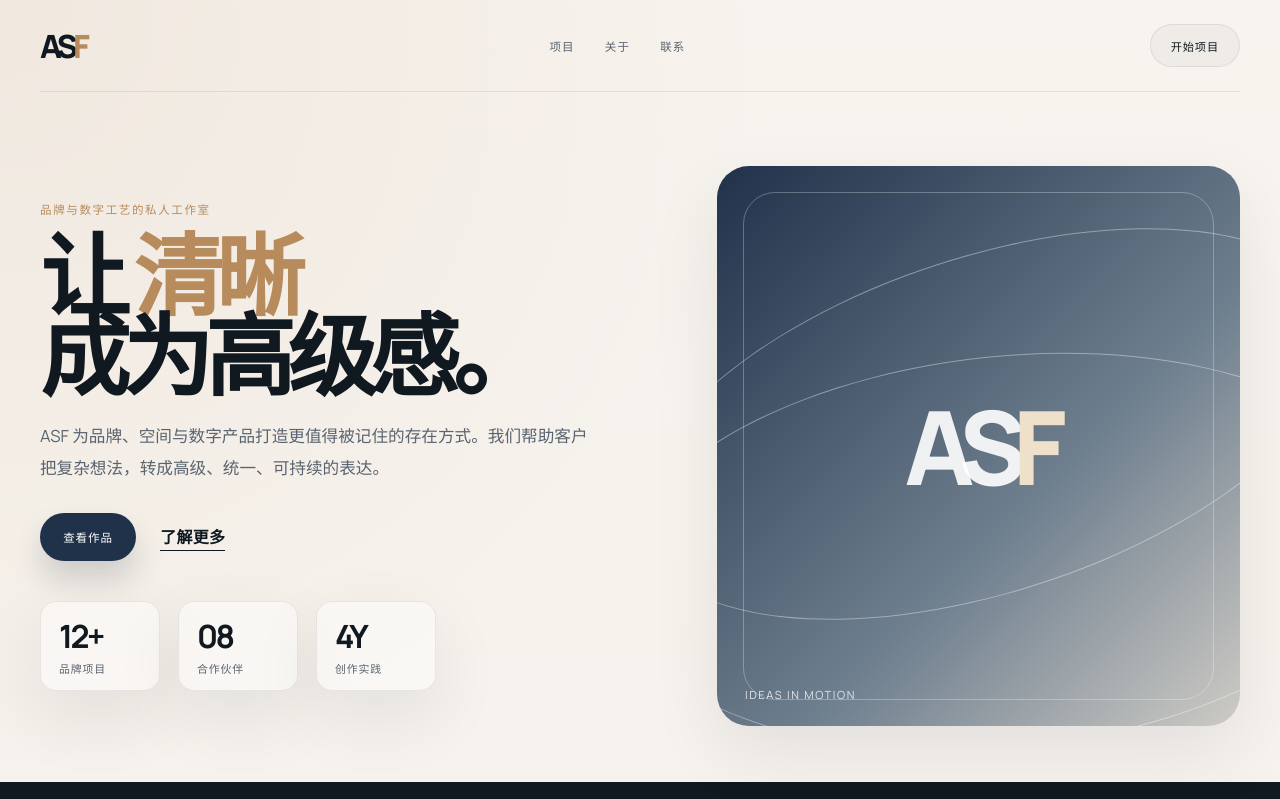
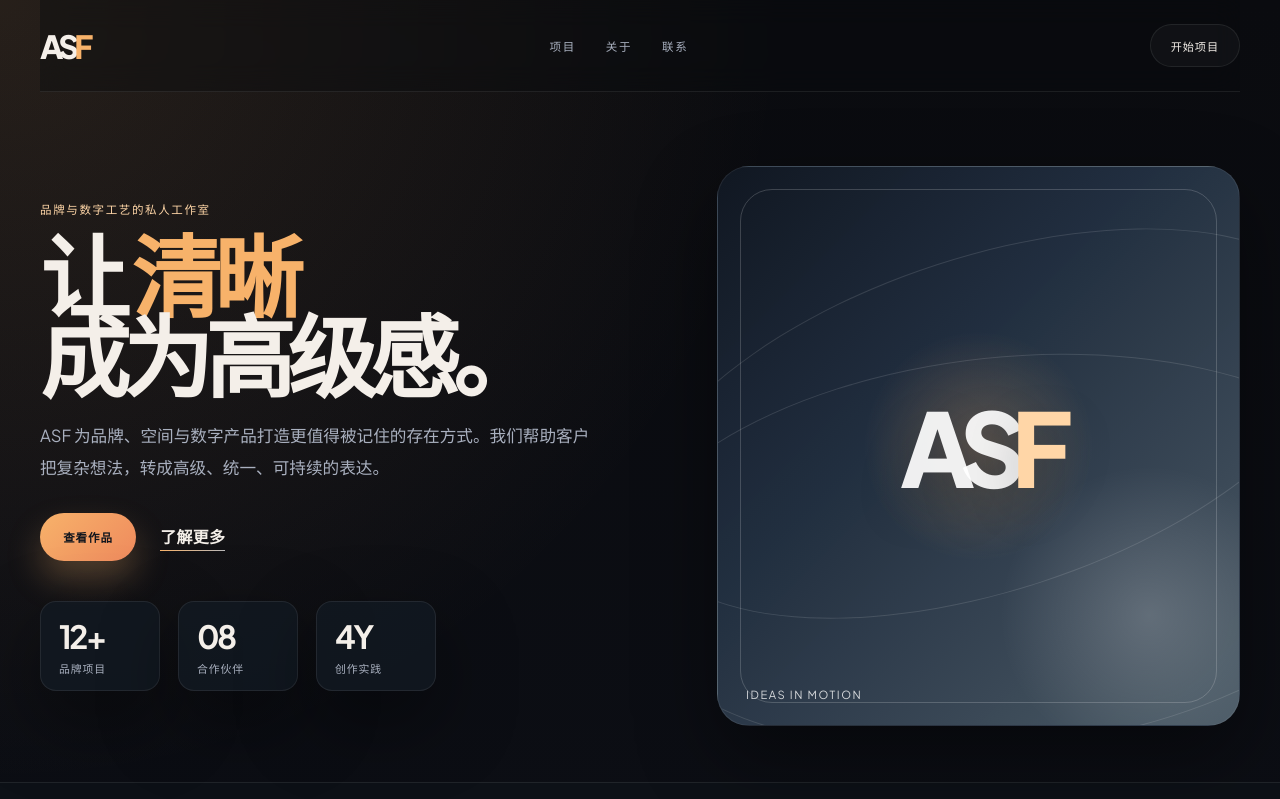
Before and after one commit to hexiaochen666/nextjs, a Next.js app: page / in a window 1280 px wide. Shown: the top 799 px of the page. Built offline with nearby package versions, Linux system fonts and the light colour scheme.

Commit message:
Update homepage styling to a darker editorial luxury design while preserving the existing layout and content structure.

```diff
--- a/app/globals.css
+++ b/app/globals.css
@@ -1,18 +1,17 @@
-@import url('https://fonts.googleapis.com/css2?family=Manrope:wght@400;500;600;700;800&family=Noto+Sans+SC:wght@400;500;600;700;800&display=swap');
+@import url('https://fonts.googleapis.com/css2?family=Manrope:wght@400;500;600;700;800&family=Plus+Jakarta+Sans:wght@400;500;600;700;800&family=Noto+Sans+SC:wght@400;500;600;700;800&display=swap');
 
 :root {
-  --bg: #f7f3ee;
-  --bg-2: #f1ece5;
-  --panel: rgba(255, 255, 255, 0.78);
-  --panel-strong: #ffffff;
-  --ink: #101820;
-  --muted: #5a6470;
-  --line: rgba(16, 24, 32, 0.08);
-  --accent: #20314a;
-  --accent-soft: #dfe8f4;
-  --gold: #b78b5b;
-  --gold-soft: #efe0ca;
-  --shadow: 0 26px 70px rgba(16, 24, 32, 0.08);
+  --bg: #0a0b0f;
+  --bg-2: #121826;
+  --panel: rgba(17, 21, 30, 0.72);
+  --panel-strong: #121a27;
+  --ink: #f4efe9;
+  --muted: #a9b0bf;
+  --line: rgba(255, 255, 255, 0.08);
+  --accent: #f7b26a;
+  --accent-soft: #ffd6a7;
+  --mint: #7de4c7;
+  --shadow: 0 30px 80px rgba(0, 0, 0, 0.42);
   --radius-xl: 32px;
   --radius-lg: 22px;
   --radius-md: 16px;
@@ -25,10 +24,12 @@ body {
   min-height: 100vh;
   color: var(--ink);
   background:
-    radial-gradient(circle at top left, rgba(183, 139, 91, 0.10), transparent 20%),
+    radial-gradient(circle at top left, rgba(247, 178, 106, 0.12), transparent 20%),
+    radial-gradient(circle at bottom right, rgba(125, 228, 199, 0.10), transparent 22%),
     linear-gradient(180deg, var(--bg) 0%, var(--bg-2) 100%);
-  font-family: "Manrope", "Noto Sans SC", sans-serif;
+  font-family: "Plus Jakarta Sans", "Manrope", "Noto Sans SC", sans-serif;
 }
+
 a { color: inherit; text-decoration: none; }
 img { max-width: 100%; display: block; }
 button, input, textarea { font: inherit; }
@@ -37,39 +38,49 @@ button, input, textarea { font: inherit; }
   min-height: 100vh;
   padding-bottom: 80px;
 }
+
 .container {
   width: min(1200px, calc(100% - 42px));
   margin: 0 auto;
 }
+
 .topbar {
   height: 92px;
   display: flex;
   align-items: center;
   justify-content: space-between;
   border-bottom: 1px solid var(--line);
+  background: rgba(10, 11, 15, 0.38);
+  backdrop-filter: blur(14px);
 }
+
 .brand-mark {
   font-size: 2rem;
   font-weight: 800;
   letter-spacing: -0.15em;
   color: var(--ink);
 }
+
 .brand-mark span {
-  color: var(--gold);
+  color: var(--accent);
 }
+
 .nav-links {
   display: flex;
   align-items: center;
   gap: 30px;
   color: var(--muted);
   font-size: 0.72rem;
-  letter-spacing: 0.1em;
+  letter-spacing: 0.14em;
   text-transform: uppercase;
 }
+
 .nav-links a {
   transition: color 0.2s ease;
 }
+
 .nav-links a:hover { color: var(--ink); }
+
 .button {
   display: inline-flex;
   align-items: center;
@@ -77,27 +88,33 @@ button, input, textarea { font: inherit; }
   border-radius: 999px;
   transition: transform 0.2s ease, box-shadow 0.2s ease, background 0.2s ease;
 }
+
 .button:hover { transform: translateY(-2px); }
+
 .button-small {
   padding: 0.8rem 1.25rem;
   font-size: 0.7rem;
   letter-spacing: 0.08em;
   text-transform: uppercase;
 }
+
 .button-light {
-  background: rgba(16, 24, 32, 0.03);
+  background: rgba(255,255,255,0.03);
   border: 1px solid var(--line);
   color: var(--ink);
 }
+
 .button-primary {
-  background: var(--accent);
-  color: white;
-  box-shadow: 0 18px 30px rgba(32, 49, 74, 0.18);
+  background: linear-gradient(135deg, var(--accent) 0%, #ef8a5d 100%);
+  color: #10151d;
+  box-shadow: 0 18px 34px rgba(247, 178, 106, 0.28);
   padding: 1rem 1.45rem;
   font-size: 0.72rem;
   letter-spacing: 0.08em;
   text-transform: uppercase;
+  font-weight: 700;
 }
+
 .text-link {
   color: var(--ink);
   font-weight: 700;
@@ -105,6 +122,7 @@ button, input, textarea { font: inherit; }
   position: relative;
   padding-bottom: 0.2rem;
 }
+
 .text-link::after {
   content: "";
   position: absolute;
@@ -112,7 +130,7 @@ button, input, textarea { font: inherit; }
   bottom: 0;
   width: 100%;
   height: 1px;
-  background: var(--ink);
+  background: linear-gradient(90deg, var(--accent), rgba(255,255,255,0.7));
 }
 
 .hero {
@@ -122,13 +140,15 @@ button, input, textarea { font: inherit; }
   align-items: center;
   padding: 74px 0 56px;
 }
+
 .eyebrow {
   margin: 0 0 18px;
-  color: var(--gold);
+  color: var(--accent-soft);
   font-size: 0.72rem;
   letter-spacing: 0.14em;
   text-transform: uppercase;
 }
+
 .hero h1 {
   margin: 0 0 24px;
   font-size: clamp(3.4rem, 7vw, 7.1rem);
@@ -136,9 +156,11 @@ button, input, textarea { font: inherit; }
   letter-spacing: -0.08em;
   font-weight: 700;
 }
+
 .hero h1 span {
-  color: var(--gold);
+  color: var(--accent);
 }
+
 .lead {
   max-width: 560px;
   margin: 0;
@@ -146,26 +168,30 @@ button, input, textarea { font: inherit; }
   font-size: 1.04rem;
   line-height: 1.9;
 }
+
 .hero-actions {
   display: flex;
   align-items: center;
   gap: 24px;
   margin-top: 30px;
 }
+
 .metrics-row {
   display: flex;
   flex-wrap: wrap;
   gap: 18px;
   margin-top: 40px;
 }
+
 .metric-card {
   min-width: 120px;
   padding: 18px 18px 14px;
-  background: rgba(255,255,255,0.45);
+  background: rgba(18, 25, 34, 0.8);
   border: 1px solid var(--line);
   border-radius: var(--radius-md);
   box-shadow: var(--shadow);
 }
+
 .metric-card strong {
   display: block;
   color: var(--ink);
@@ -173,6 +199,7 @@ button, input, textarea { font: inherit; }
   line-height: 1;
   letter-spacing: -0.08em;
 }
+
 .metric-card span {
   display: block;
   margin-top: 8px;
@@ -181,27 +208,44 @@ button, input, textarea { font: inherit; }
   letter-spacing: 0.08em;
   text-transform: uppercase;
 }
+
 .hero-visual {
   position: relative;
   height: 560px;
   border-radius: var(--radius-xl);
   background:
-    linear-gradient(135deg, rgba(32,49,74,1), rgba(88,108,127,0.86) 60%, rgba(192,190,184,0.75) 100%);
+    radial-gradient(circle at center, rgba(247, 178, 106, 0.25), transparent 30%),
+    linear-gradient(135deg, rgba(17, 24, 35, 0.96) 0%, rgba(36, 50, 68, 0.92) 40%, rgba(91, 109, 122, 0.82) 100%);
   overflow: hidden;
   box-shadow: var(--shadow);
+  border: 1px solid var(--line);
 }
+
 .hero-visual::before {
   content: "";
   position: absolute;
-  inset: 26px;
-  border: 1px solid rgba(255, 255, 255, 0.28);
+  inset: 22px;
+  border: 1px solid rgba(255, 255, 255, 0.18);
   border-radius: var(--radius-xl);
 }
+
+.hero-visual::after {
+  content: "";
+  position: absolute;
+  width: 340px;
+  height: 340px;
+  right: -80px;
+  bottom: -60px;
+  border-radius: 50%;
+  background: radial-gradient(circle, rgba(255,255,255,0.18), transparent 62%);
+}
+
 .hero-orbit {
   position: absolute;
   border-radius: 50%;
-  border: 1px solid rgba(255, 255, 255, 0.38);
+  border: 1px solid rgba(255, 255, 255, 0.12);
 }
+
 .orbit-one {
   width: 140%;
   height: 60%;
@@ -209,6 +253,7 @@ button, input, textarea { font: inherit; }
   top: 16%;
   transform: rotate(-18deg);
 }
+
 .orbit-two {
   width: 150%;
   height: 70%;
@@ -216,20 +261,24 @@ button, input, textarea { font: inherit; }
   top: 34%;
   transform: rotate(-6deg);
 }
+
 .hero-badge {
   position: absolute;
   left: 50%;
   top: 50%;
   transform: translate(-50%, -50%);
-  color: rgba(255,255,255,0.9);
+  color: rgba(255,255,255,0.92);
   font-size: clamp(4.8rem, 8vw, 8rem);
   font-weight: 800;
   letter-spacing: -0.14em;
+  text-shadow: 0 20px 50px rgba(0,0,0,0.22);
 }
+
 .hero-badge em {
-  color: var(--gold-soft);
+  color: var(--accent-soft);
   font-style: normal;
 }
+
 .hero-note {
   position: absolute;
   left: 28px;
@@ -242,9 +291,12 @@ button, input, textarea { font: inherit; }
 
 .marquee {
   overflow: hidden;
-  background: var(--ink);
-  color: #f7f4ef;
+  background: #0d1117;
+  color: #f4efe9;
+  border-top: 1px solid var(--line);
+  border-bottom: 1px solid var(--line);
 }
+
 .marquee-track {
   display: flex;
   width: max-content;
@@ -256,6 +308,7 @@ button, input, textarea { font: inherit; }
   letter-spacing: 0.12em;
   text-transform: uppercase;
 }
+
 @keyframes marquee {
   from { transform: translateX(0); }
   to { transform: translateX(-50%); }
@@ -268,42 +321,50 @@ button, input, textarea { font: inherit; }
   font-size: clamp(2.2rem, 4vw, 4rem);
   letter-spacing: -0.07em;
 }
+
 .split-head {
   display: flex;
   justify-content: space-between;
   align-items: end;
   gap: 20px;
 }
+
 .service-grid, .process-grid, .work-grid {
   display: grid;
   gap: 18px;
 }
+
 .service-grid { grid-template-columns: repeat(3, minmax(0, 1fr)); }
+
 .service-card, .process-card,
 .quote-box, .cta-panel,
 .detail-summary, .detail-panel,
 .contact-item {
-  background: rgba(255,255,255,0.58);
+  background: rgba(16, 20, 28, 0.78);
   border: 1px solid var(--line);
   border-radius: var(--radius-xl);
   box-shadow: var(--shadow);
 }
+
 .service-card {
   padding: 28px 26px;
 }
+
 .card-index, .process-card span {
   display: inline-block;
   margin-bottom: 26px;
-  color: var(--gold);
+  color: var(--accent);
   font-size: 0.68rem;
   letter-spacing: 0.12em;
   text-transform: uppercase;
 }
+
 .service-card h3, .process-card h3 {
   margin: 0 0 12px;
   font-size: 1.7rem;
   letter-spacing: -0.06em;
 }
+
 .service-card p, .process-card p,
 .work-meta p, .page-intro,
 .quote-person span, .about-copy,
@@ -315,19 +376,23 @@ button, input, textarea { font: inherit; }
 
 .showcase { padding-top: 110px; }
 .work-grid { grid-template-columns: repeat(2, minmax(0, 1fr)); }
+
 .work-card {
   display: block;
   padding: 14px 14px 0;
-  background: rgba(255,255,255,0.5);
+  background: rgba(17, 21, 30, 0.82);
   border: 1px solid var(--line);
   border-radius: var(--radius-xl);
   box-shadow: var(--shadow);
-  transition: transform 0.2s ease, box-shadow 0.2s ease;
+  transition: transform 0.2s ease, box-shadow 0.2s ease, border-color 0.2s ease;
 }
+
 .work-card:hover {
   transform: translateY(-4px);
-  box-shadow: 0 24px 60px rgba(16, 24, 32, 0.12);
+  box-shadow: 0 28px 70px rgba(0, 0, 0, 0.26);
+  border-color: rgba(247, 178, 106, 0.38);
 }
+
 .work-visual {
   height: 360px;
   border-radius: 24px;
@@ -336,23 +401,27 @@ button, input, textarea { font: inherit; }
   justify-content: center;
   overflow: hidden;
 }
-.work-visual.amber { background: linear-gradient(135deg, #f0ddc0, #c38e58); }
-.work-visual.dark { background: linear-gradient(135deg, #1b2430, #34465a); color: white; }
-.work-visual.sky { background: linear-gradient(135deg, #dfe6ec, #a5b5be); }
-.work-visual.rose { background: linear-gradient(135deg, #f0d8d5, #bf8c7b); }
+
+.work-visual.amber { background: linear-gradient(135deg, #f5d8a4, #d7864f); }
+.work-visual.dark { background: linear-gradient(135deg, #101827, #31465a); color: white; }
+.work-visual.sky { background: linear-gradient(135deg, #cfe5f8, #7fa8be); }
+.work-visual.rose { background: linear-gradient(135deg, #f7d6d2, #d9998d); }
+
 .work-visual span {
   font-size: clamp(4.3rem, 7vw, 7rem);
   font-weight: 800;
   letter-spacing: -0.12em;
 }
+
 .work-meta { padding: 20px 8px 24px; }
 .work-meta p {
   margin: 0 0 6px;
-  color: var(--gold);
+  color: var(--accent-soft);
   font-size: 0.7rem;
   letter-spacing: 0.1em;
   text-transform: uppercase;
 }
+
 .work-meta h3 {
   margin: 0;
   font-size: clamp(1.8rem, 2.5vw, 2.6rem);
@@ -379,7 +448,9 @@ blockquote {
   align-items: center;
   gap: 24px;
   padding: 30px 36px;
+  background: linear-gradient(135deg, rgba(247, 178, 106, 0.12), rgba(18, 26, 39, 1));
 }
+
 .cta-panel h2 {
   margin: 0;
   font-size: clamp(2rem, 3vw, 3.3rem);
@@ -395,12 +466,14 @@ blockquote {
   gap: 30px;
   padding-top: 60px;
 }
+
 .page-header h1 {
   margin: 0;
   font-size: clamp(3.8rem, 7vw, 7rem);
   line-height: 0.8;
   letter-spacing: -0.08em;
 }
+
 .page-intro {
   max-width: 430px;
   margin: 0;
@@ -412,16 +485,16 @@ blockquote {
   padding: 0.7rem 1rem;
   border-radius: 999px;
   border: 1px solid var(--line);
-  background: rgba(255,255,255,0.35);
+  background: rgba(255,255,255,0.02);
   color: var(--muted);
   font-size: 0.7rem;
   letter-spacing: 0.09em;
   text-transform: uppercase;
 }
 .filter.active {
-  color: white;
-  background: var(--ink);
-  border-color: var(--ink);
+  color: #10151d;
+  background: linear-gradient(135deg, var(--accent), #f1a06f);
+  border-color: transparent;
 }
 .project-card { padding: 12px 12px 0; }
 
@@ -449,7 +522,7 @@ blockquote {
   color: var(--muted);
 }
 .detail-item strong {
-  color: var(--gold);
+  color: var(--accent-soft);
   font-size: 0.68rem;
   letter-spacing: 0.1em;
   text-transform: uppercase;
@@ -463,10 +536,10 @@ blockquote {
   border: 1px solid var(--line);
   box-shadow: var(--shadow);
 }
-.detail-visual.amber { background: linear-gradient(135deg, #e6d3a8, #d2a061); }
-.detail-visual.dark { background: linear-gradient(135deg, #1d2733, #42556d); color: white; }
-.detail-visual.sky { background: linear-gradient(135deg, #dde7ec, #9ab0bd); }
-.detail-visual.rose { background: linear-gradient(135deg, #efdbd5, #c99284); }
+.detail-visual.amber { background: linear-gradient(135deg, #ebca89, #d49d62); }
+.detail-visual.dark { background: linear-gradient(135deg, #121c2a, #34506a); color: white; }
+.detail-visual.sky { background: linear-gradient(135deg, #ddedf9, #90afc0); }
+.detail-visual.rose { background: linear-gradient(135deg, #efddd8, #d49a8d); }
 .detail-visual span {
   font-size: clamp(5rem, 10vw, 9rem);
   font-weight: 800;
@@ -495,7 +568,7 @@ blockquote {
 .about-copy {
   margin: 0;
   padding: 30px;
-  background: rgba(255,255,255,0.55);
+  background: rgba(18, 25, 34, 0.8);
   border: 1px solid var(--line);
   border-radius: var(--radius-xl);
   box-shadow: var(--shadow);
@@ -503,7 +576,7 @@ blockquote {
   line-height: 1.22;
   letter-spacing: -0.05em;
 }
-.about-copy strong { color: var(--gold); }
+.about-copy strong { color: var(--accent); }
 
 .contact-shell {
   display: grid;
@@ -511,12 +584,13 @@ blockquote {
   gap: 18px;
 }
 .contact-card {
-  background: linear-gradient(135deg, var(--accent), #344c66);
+  background: linear-gradient(135deg, rgba(247, 178, 106, 0.15) 0%, rgba(18, 26, 39, 0.96) 40%, rgba(23, 31, 46, 0.96) 100%);
   color: white;
   border-radius: var(--radius-xl);
   padding: 34px;
   min-height: 300px;
   box-shadow: var(--shadow);
+  border: 1px solid var(--line);
 }
 .contact-card h2 {
   margin: 0 0 16px;
@@ -524,11 +598,11 @@ blockquote {
   line-height: 0.95;
   letter-spacing: -0.08em;
 }
-.contact-copy { color: rgba(255,255,255,0.75); }
+.contact-copy { color: rgba(255,255,255,0.72); }
 .email-link {
   display: inline-block;
   margin-top: 18px;
-  color: #f8e5c0;
+  color: var(--accent-soft);
   font-weight: 700;
   font-size: 1.2rem;
 }
@@ -548,6 +622,7 @@ blockquote {
   .nav-links { order: 3; width: 100%; justify-content: center; }
   .hero { padding-top: 54px; }
 }
+
 @media (max-width: 640px) {
   .container { width: min(100% - 24px, 1200px); }
   .nav-links { gap: 16px; font-size: 0.62rem; }
```
